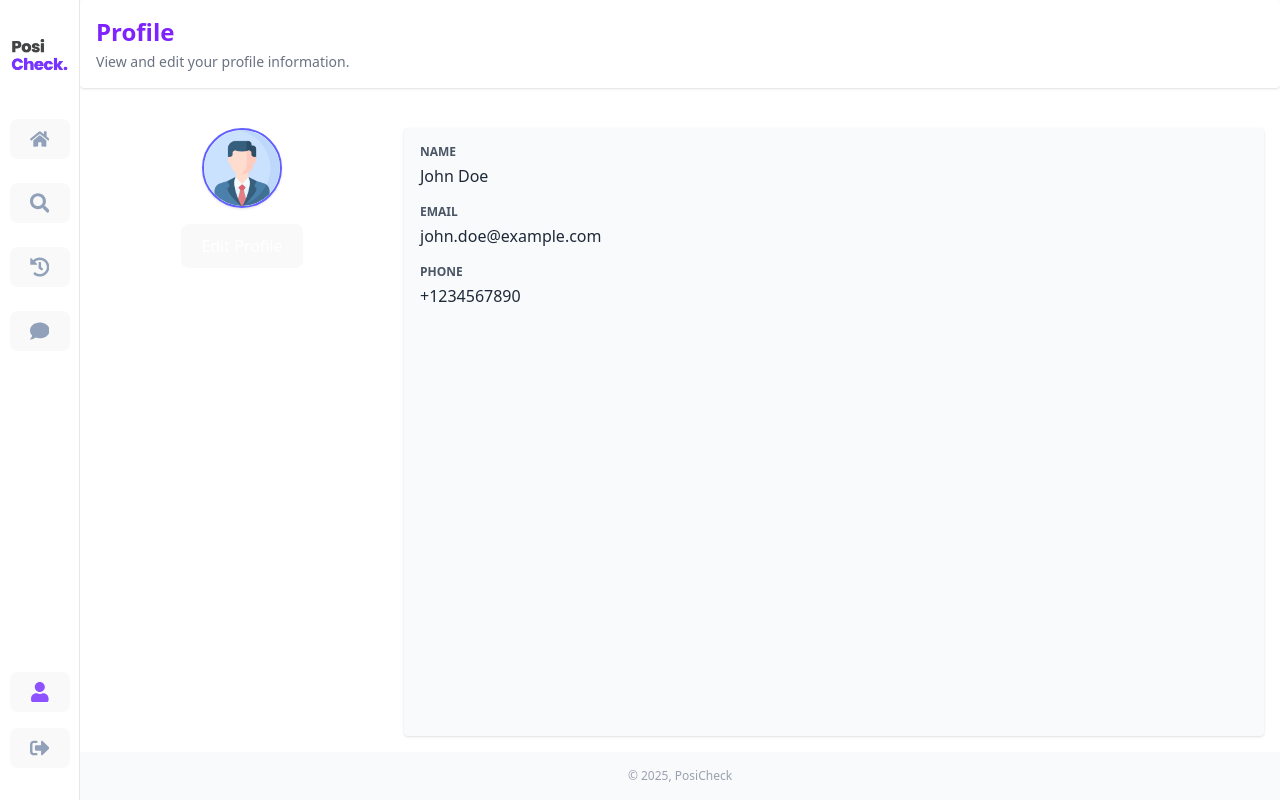
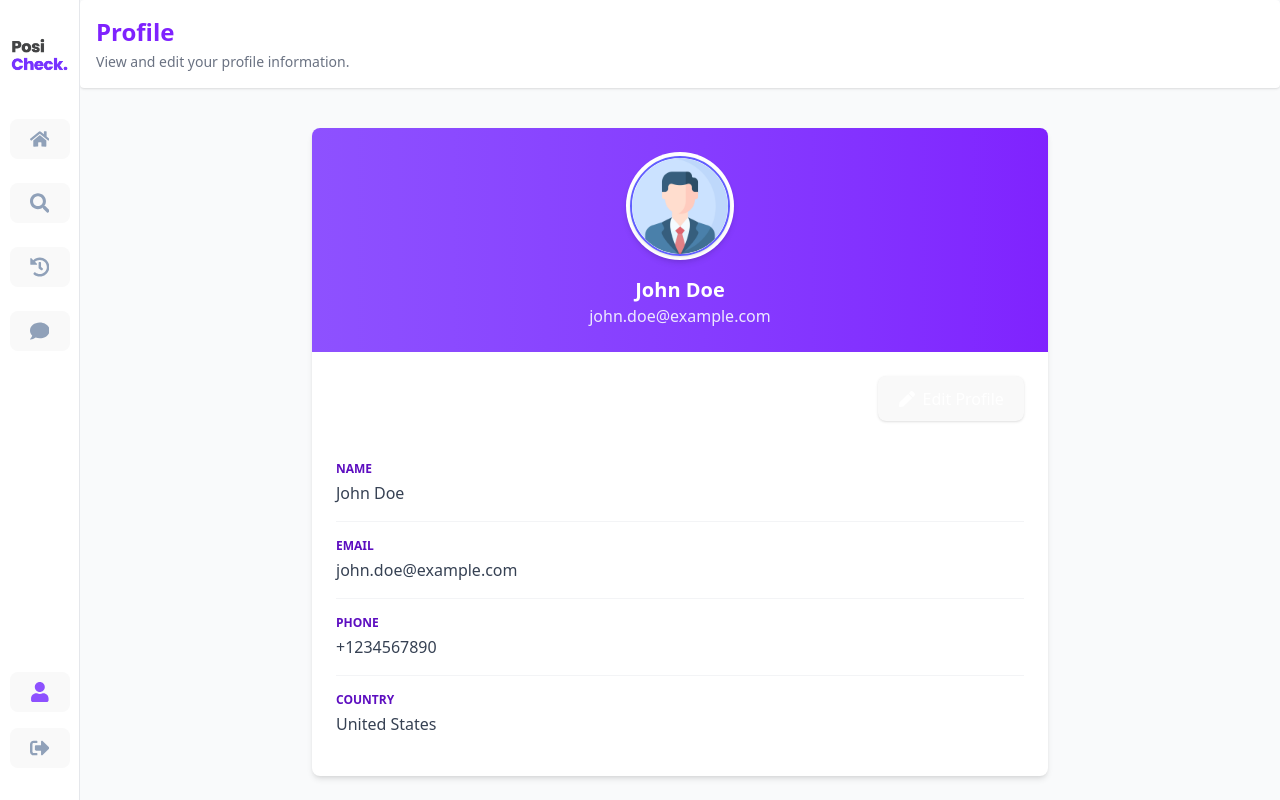
Before and after one commit to NeoSockCheng/posicheck, a React (Vite) app: page / in a window 1280 px wide. Both pictures are taken after a click on the button 39 px from the left and 692 px from the top of the page. Built offline with nearby package versions, Linux system fonts and the light colour scheme.

Commit message:
Update profile page and quit ui

```diff
--- /dev/null
+++ b/data/history.json
@@ -0,0 +1 @@
+{"entries":[]}
--- /dev/null
+++ b/src/electron/ipc/app.ipc.ts
@@ -0,0 +1,10 @@
+import { ipcMain, app } from 'electron';
+
+export function registerAppIPC() {
+  // Handle app exit request
+  ipcMain.on('exitApp', () => {
+    app.quit();
+  });
+
+  console.log('App IPC handlers registered');
+}
--- a/src/electron/main.ts
+++ b/src/electron/main.ts
@@ -3,11 +3,13 @@ import { isDev } from './util.js';
 import { getPreloadPath, getUIPath } from './pathResolver.js';
 import { registerInferenceIPC } from './ipc/inference.ipc.js';
 import { registerFeedbackIPC } from './ipc/feedback.ipc.js';
+import { registerAppIPC } from './ipc/app.ipc.js';
 
 // Menu.setApplicationMenu(null);
 
 registerInferenceIPC();
 registerFeedbackIPC();
+registerAppIPC();
 
 app.on('ready', () => {
     const mainWindow = new BrowserWindow({
--- a/src/types/globalType.d.ts
+++ b/src/types/globalType.d.ts
@@ -17,6 +17,7 @@ type EventPayloadMapping = {
             error?: string;
         }
     };
+    exitApp: {};
 }
 
 type UnsubscribeFunction = () => void;
@@ -35,5 +36,6 @@ interface Window {
             id?: string;
             error?: string;
         }>;
+        exitApp: () => void;
     };
 }
--- a/src/ui/components/Sidebar.tsx
+++ b/src/ui/components/Sidebar.tsx
@@ -20,6 +20,22 @@ type SidebarProps = {
 };
 
 export default function Sidebar({ selected, onSelect }: SidebarProps) {
+  // Handle exit app button click
+  const handleExitClick = () => {
+    if (window.confirm("Are you sure you want to exit the application?")) {
+      window.electron.exitApp();
+    }
+  };
+
+  // Handle nav item clicks
+  const handleNavClick = (id: string) => {
+    if (id === 'logout') {
+      handleExitClick();
+    } else {
+      onSelect(id);
+    }
+  };
+
   return (
     <aside className="hidden md:flex flex-col w-20 bg-white border-r border-gray-200 shadow items-center py-4 text-indigo-600">
       {/* App Logo */}
@@ -34,7 +50,7 @@ export default function Sidebar({ selected, onSelect }: SidebarProps) {
             key={item.id}
             icon={item.icon}
             isSelected={selected === item.id}
-            onClick={() => onSelect(item.id)}
+            onClick={() => handleNavClick(item.id)}
           />
         ))}
       </nav>
@@ -46,7 +62,7 @@ export default function Sidebar({ selected, onSelect }: SidebarProps) {
             key={item.id}
             icon={item.icon}
             isSelected={selected === item.id}
-            onClick={() => onSelect(item.id)}
+            onClick={() => handleNavClick(item.id)}
           />
         ))}
       </div>
--- a/src/ui/pages/ProfilePage.tsx
+++ b/src/ui/pages/ProfilePage.tsx
@@ -1,56 +1,154 @@
+import { useState } from 'react';
 import Header from '../components/Header';
 import Avatar from '../components/Avatar';
+import InputField from '../components/InputField';
 import { imageSampleProfile } from '../assets/assets';
+import { FaSave, FaPen, FaTimes } from 'react-icons/fa';
+
+type UserProfile = {
+  name: string;
+  email: string;
+  phone: string;
+  country: string;
+};
 
 export default function ProfilePage() {
-  const user = {
+  // Initial user data
+  const initialUserData: UserProfile = {
     name: 'John Doe',
     email: 'john.doe@example.com',
     phone: '+1234567890',
+    country: 'United States',
   };
 
+  const [user, setUser] = useState<UserProfile>(initialUserData);
+  const [isEditing, setIsEditing] = useState(false);
+  const [editData, setEditData] = useState<UserProfile>(initialUserData);
+
   const handleEdit = () => {
-    console.log('Edit Profile');
+    if (isEditing) {
+      // Save changes
+      setUser({...editData});
+      setIsEditing(false);
+    } else {
+      // Start editing
+      setEditData({...user});
+      setIsEditing(true);
+    }
+  };
+
+  const handleCancel = () => {
+    setIsEditing(false);
+    setEditData({...user});
+  };
+
+  const handleChange = (field: keyof UserProfile, value: string) => {
+    setEditData(prev => ({
+      ...prev,
+      [field]: value,
+    }));
   };
 
   return (
-    <div className="flex flex-col flex-1 bg-white">
+    <div className="flex flex-col flex-1 bg-gray-50">
       {/* Header */}
       <Header
         title="Profile"
         subtitle="View and edit your profile information."
       />
 
-      {/* Content */}
-      <div className="flex flex-col sm:flex-row gap-4 p-4 flex-1">
-        {/* Profile Picture & Edit (center aligned) */}
-        <div className="flex flex-col items-center w-full sm:w-1/4">
-          <Avatar imageUrl={imageSampleProfile} size={80} />
+      <div className="max-w-3xl mx-auto w-full p-4 flex-1">
+        {/* Profile Card */}
+        <div className="bg-white rounded-lg shadow-md overflow-hidden">
+          {/* Profile Header with Avatar */}
+          <div className="bg-gradient-to-r from-violet-500 to-violet-600 p-6 flex flex-col items-center">
+            <div className="mb-4 p-1 bg-white rounded-full shadow-md">
+              <Avatar imageUrl={imageSampleProfile} size={100} />
+            </div>
+            <h2 className="text-white text-xl font-semibold">{user.name}</h2>
+            <p className="text-violet-100">{user.email}</p>
+          </div>
+
+          {/* Profile Content */}
+          <div className="p-6">
+            {/* Action Buttons */}
+            <div className="flex justify-end mb-6">
+              {isEditing ? (
+                <>
                   <button
                     onClick={handleEdit}
-            className="mt-4 px-4 py-2 bg-violet-600 hover:bg-violet-700 text-white rounded text-sm"
+                    className="flex items-center px-4 py-2 bg-violet-600 hover:bg-violet-700 text-white rounded mr-2 transition shadow-sm"
                   >
-            Edit Profile
+                    <FaSave className="mr-2" /> Save Changes
                   </button>
+                  <button
+                    onClick={handleCancel}
+                    className="flex items-center px-4 py-2 bg-gray-300 hover:bg-gray-400 text-gray-700 rounded transition shadow-sm"
+                  >
+                    <FaTimes className="mr-2" /> Cancel
+                  </button>
+                </>
+              ) : (
+                <button
+                  onClick={handleEdit}
+                  className="flex items-center px-4 py-2 bg-violet-600 hover:bg-violet-700 text-white rounded transition shadow-sm"
+                >
+                  <FaPen className="mr-2" /> Edit Profile
+                </button>
+              )}
             </div>
 
-        {/* User Info */}
-        <div className="flex-1 bg-gray-50 rounded p-4 shadow">
-          <div className="mb-4">
-            <label className="block text-gray-600 text-xs font-semibold uppercase mb-1">Name</label>
-            <p className="text-gray-800">{user.name}</p>
+            {/* Profile Fields */}
+            <div className="divide-y divide-gray-100">
+              {isEditing ? (
+                // Edit Mode
+                <div className="space-y-4">
+                  <InputField
+                    label="Name"
+                    value={editData.name}
+                    onChange={(value) => handleChange('name', value)}
+                  />
+                  <InputField
+                    label="Email"
+                    value={editData.email}
+                    onChange={(value) => handleChange('email', value)}
+                  />
+                  <InputField
+                    label="Phone"
+                    value={editData.phone}
+                    onChange={(value) => handleChange('phone', value)}
+                  />
+                  <InputField
+                    label="Country"
+                    value={editData.country}
+                    onChange={(value) => handleChange('country', value)}
+                  />
                 </div>
-          <div className="mb-4">
-            <label className="block text-gray-600 text-xs font-semibold uppercase mb-1">Email</label>
-            <p className="text-gray-800">{user.email}</p>
+              ) : (
+                // View Mode
+                <>
+                  <div className="py-4">
+                    <label className="block text-violet-800 text-xs font-semibold uppercase mb-1">Name</label>
+                    <p className="text-gray-700">{user.name}</p>
                   </div>
-          <div>
-            <label className="block text-gray-600 text-xs font-semibold uppercase mb-1">Phone</label>
-            <p className="text-gray-800">{user.phone}</p>
+                  <div className="py-4">
+                    <label className="block text-violet-800 text-xs font-semibold uppercase mb-1">Email</label>
+                    <p className="text-gray-700">{user.email}</p>
+                  </div>
+                  <div className="py-4">
+                    <label className="block text-violet-800 text-xs font-semibold uppercase mb-1">Phone</label>
+                    <p className="text-gray-700">{user.phone}</p>
+                  </div>
+                  <div className="py-4">
+                    <label className="block text-violet-800 text-xs font-semibold uppercase mb-1">Country</label>
+                    <p className="text-gray-700">{user.country}</p>
+                  </div>
+                </>
+              )}
             </div>
           </div>
         </div>
-
+      </div>
     </div>
   );
 }
```
Also changed, not shown: src/electron/ipc/history.ipc.ts (added), src/electron/preload.cts, src/electron/services/history.service.ts (added), src/ui/components/Modal.tsx (added), src/ui/utils/dateFormatter.ts (added), 1 other file (tests, documents, lock files or other folders). Lines whose indentation alone changed are shown as unchanged.
